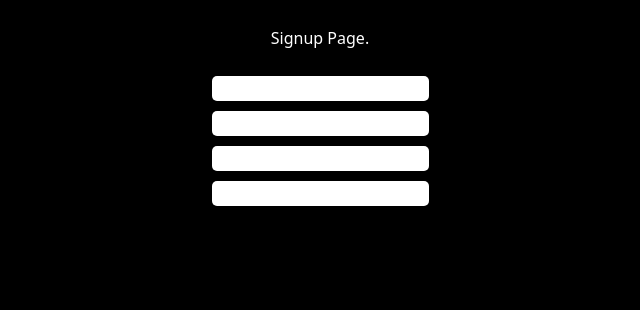
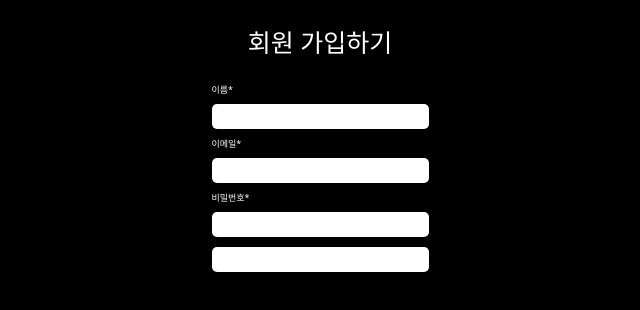
Before and after one commit to GodMinseok/2024_TypeScript, a React (Create React App) app in the folder daelimx/: page /signup in a window 1280 px wide. Shown: the top 310 px of the page, without its empty margins (320-960 px from the left). Built offline with nearby package versions, Linux system fonts and the light colour scheme; the HTML template or start-up script is replaced by a standard one.

Commit message:
SubTitle 추가

```diff
--- a/daelimx/src/screens/signup.tsx
+++ b/daelimx/src/screens/signup.tsx
@@ -11,7 +11,9 @@ const Container = styled.div`
   padding: 30px;
 `;
 
-const Title = styled.h1``;
+const Title = styled.h1`
+  font-size: 25px;
+`;
 // 로고 이미지
 // Text 입력 필드 구역
 const Form = styled.form`
@@ -28,15 +30,20 @@ const Input = styled.input`
   padding: 5px 20px;
 `;
 
-const SubTitle = styled.p``;
+const SubTitle = styled.p`
+  font-size: 9px;
+`;
 
 export default () => {
   return (
     <Container>
-      <Title>Signup Page.</Title>
+      <Title>회원 가입하기</Title>
       <Form>
+        <SubTitle>이름*</SubTitle>
         <Input />
+        <SubTitle>이메일*</SubTitle>
         <Input />
+        <SubTitle>비밀번호*</SubTitle>
         <Input />
         <Input />
       </Form>
```
